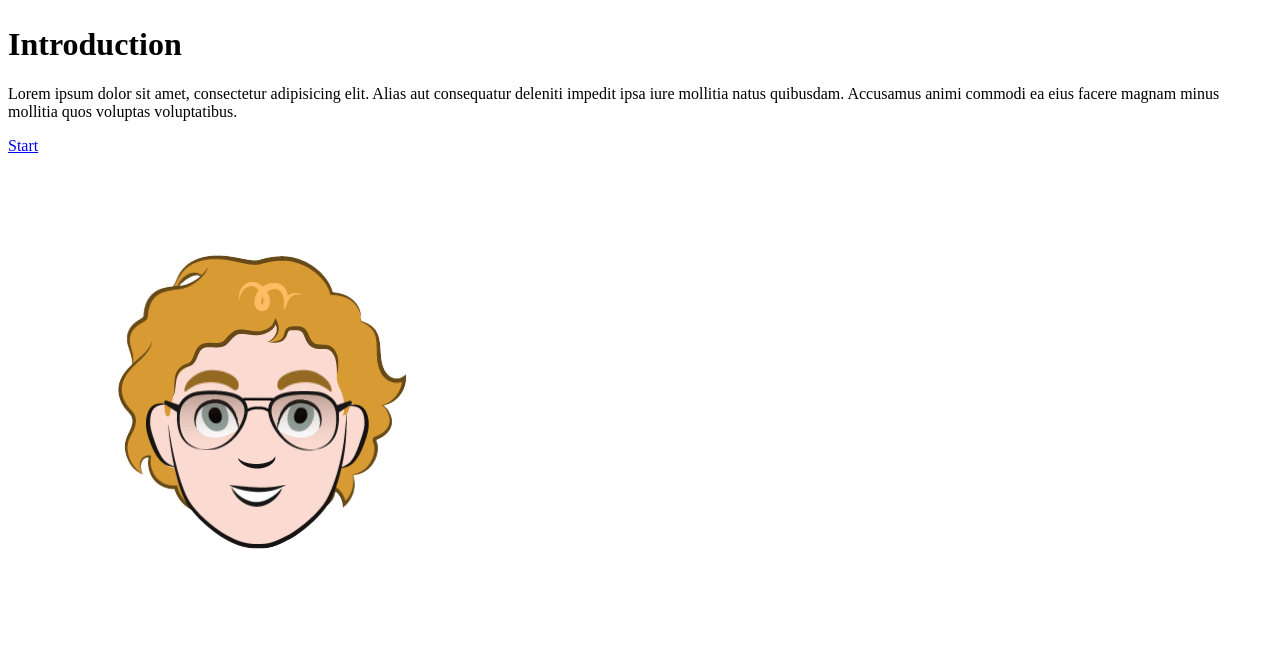
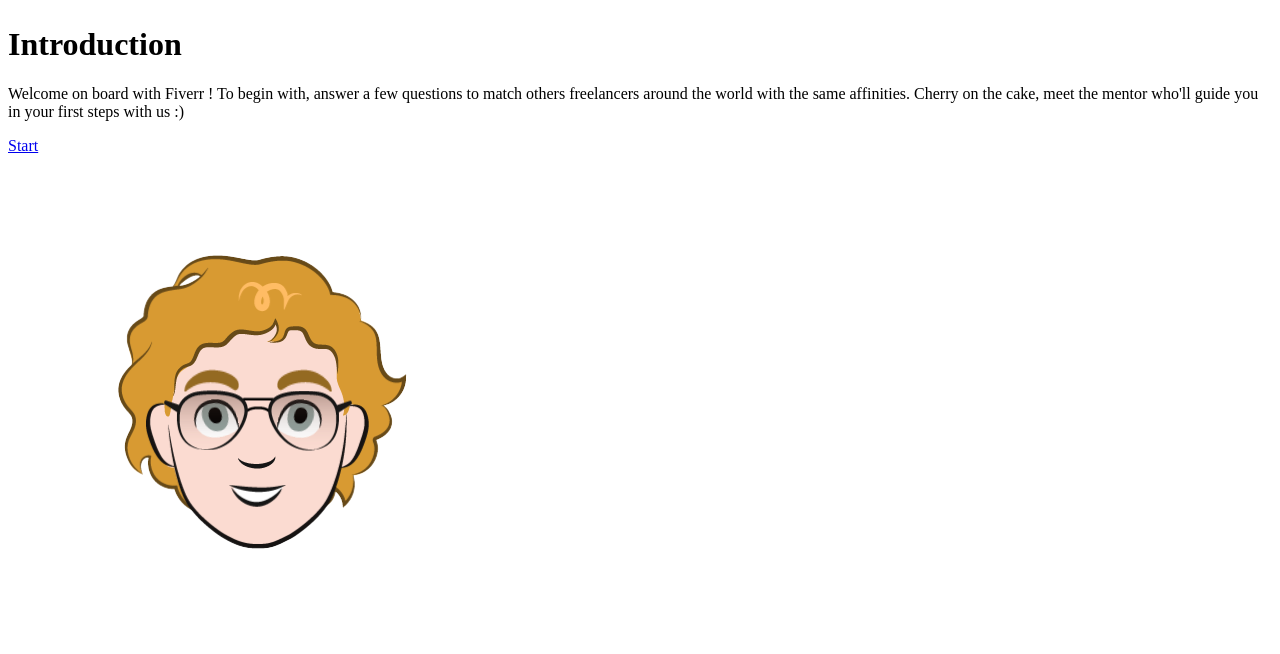
Before and after one commit to A-david1/HackathonHighFive, a Symfony app: template templates/quizz/information.html.twig in a window 1280 px wide. Shown: the part 327-981 px from the top of the page. Run offline with Twig, Linux system fonts and the light colour scheme; the template is opened without the code that fills it, so the values that code supplies are empty; some libraries are stand-ins or nearby versions.

Commit message:
add introduction text

```diff
--- a/templates/quizz/information.html.twig
+++ b/templates/quizz/information.html.twig
@@ -9,10 +9,7 @@
                 <div class="mt-5 d-flex flex-column justify-content-center align-items-center">
                     <img class="robot-information" src="{{ asset('build/images/robot-pak-1.png') }}">
                     <h1 class="text-white">Introduction</h1>
-                    <p class="text-box text-center text-white">Lorem ipsum dolor sit amet, consectetur adipisicing elit.
-                        Alias aut consequatur
-                        deleniti impedit ipsa iure mollitia natus quibusdam. Accusamus animi commodi ea eius facere magnam
-                            minus mollitia quos voluptas voluptatibus.</p>
+                    <p class="text-box text-center text-white">Welcome on board with Fiverr ! To begin with, answer a few questions to match others freelancers around the world with the same affinities. Cherry on the cake, meet the mentor who'll guide you in your first steps with us :)</p>
                     <a class="button-presentation p-3 text-center text-white mt-3" href="{{ path('quizz') }}">Start
                         <i class="fas fa-arrow-right ml-3"></i>
                     </a>
--- a/templates/quizz/quizz.html.twig
+++ b/templates/quizz/quizz.html.twig
@@ -6,7 +6,6 @@
     <div class="container-fluid w-100 h-100 gradient-color">
         <div class="row m-5 align-content-center ">
             <div class="col-6 justify-content-center ">
-                {{ dump(totalStatAnswer) }}
                 <div class="question" >
                     <div class="p-3 text-center text-white ">
                         <img class="image-fluid" src="{{ asset('build/images/robot-pak-1.png')}}" alt="" width="300px">
```
